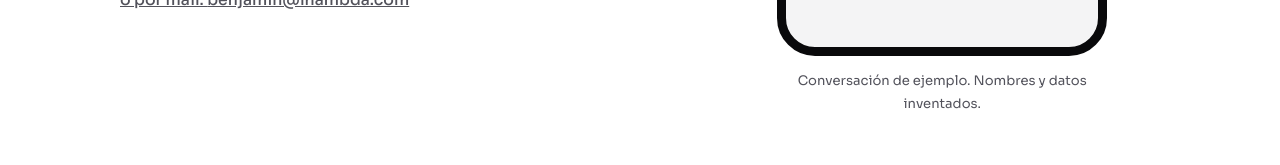
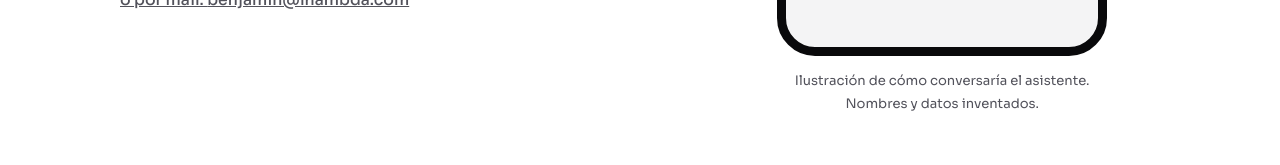
Before and after one commit to lhambdacompany/lhambda-landing, a React (Vite) app: page / in a window 1280 px wide. Shown: the part 706-871 px from the top of the page. Built offline with nearby package versions, Linux system fonts and the light colour scheme.

Commit message:
Texto: el chat es una ilustración

```diff
--- a/src/components/PhoneChat.jsx
+++ b/src/components/PhoneChat.jsx
@@ -18,7 +18,7 @@ export default function PhoneChat() {
           ))}
         </ol>
       </div>
-      <figcaption className="note">Conversación de ejemplo. Nombres y datos inventados.</figcaption>
+      <figcaption className="note">Ilustración de cómo conversaría el asistente. Nombres y datos inventados.</figcaption>
     </figure>
   )
 }
```
